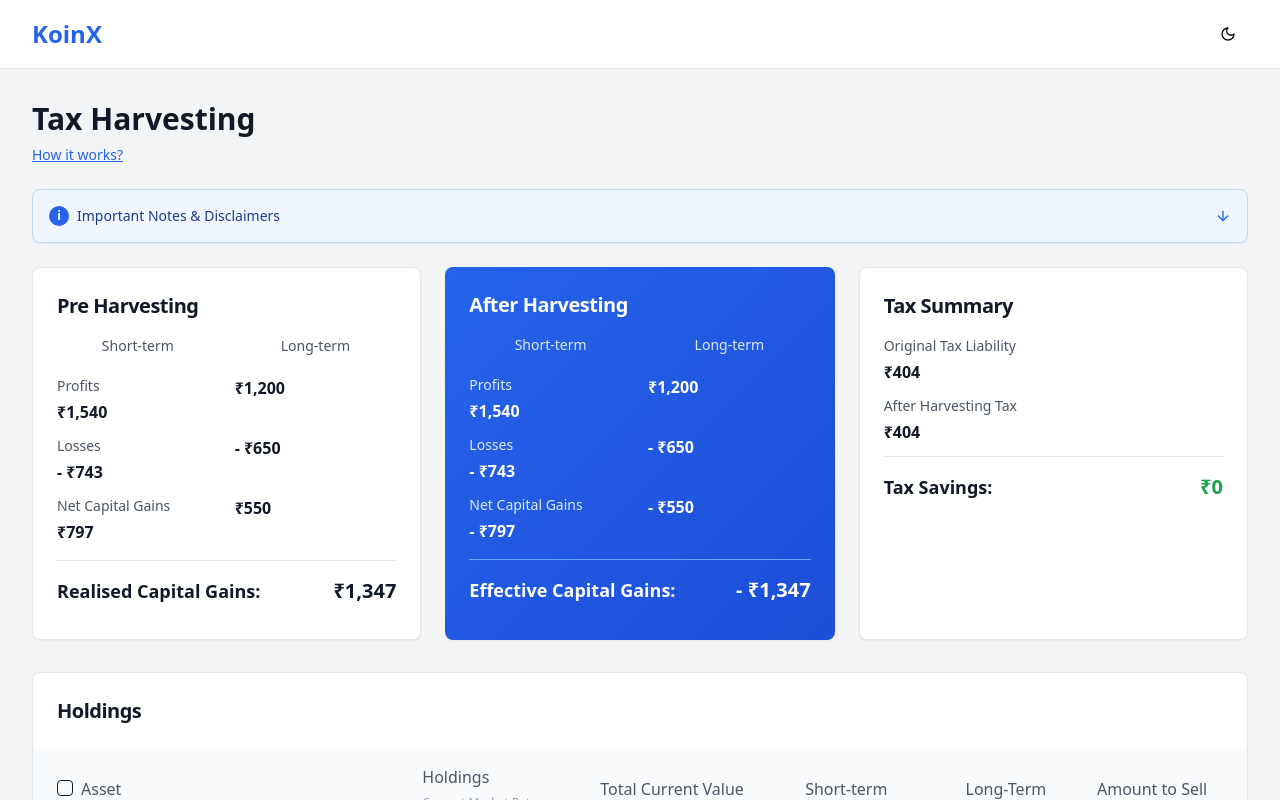
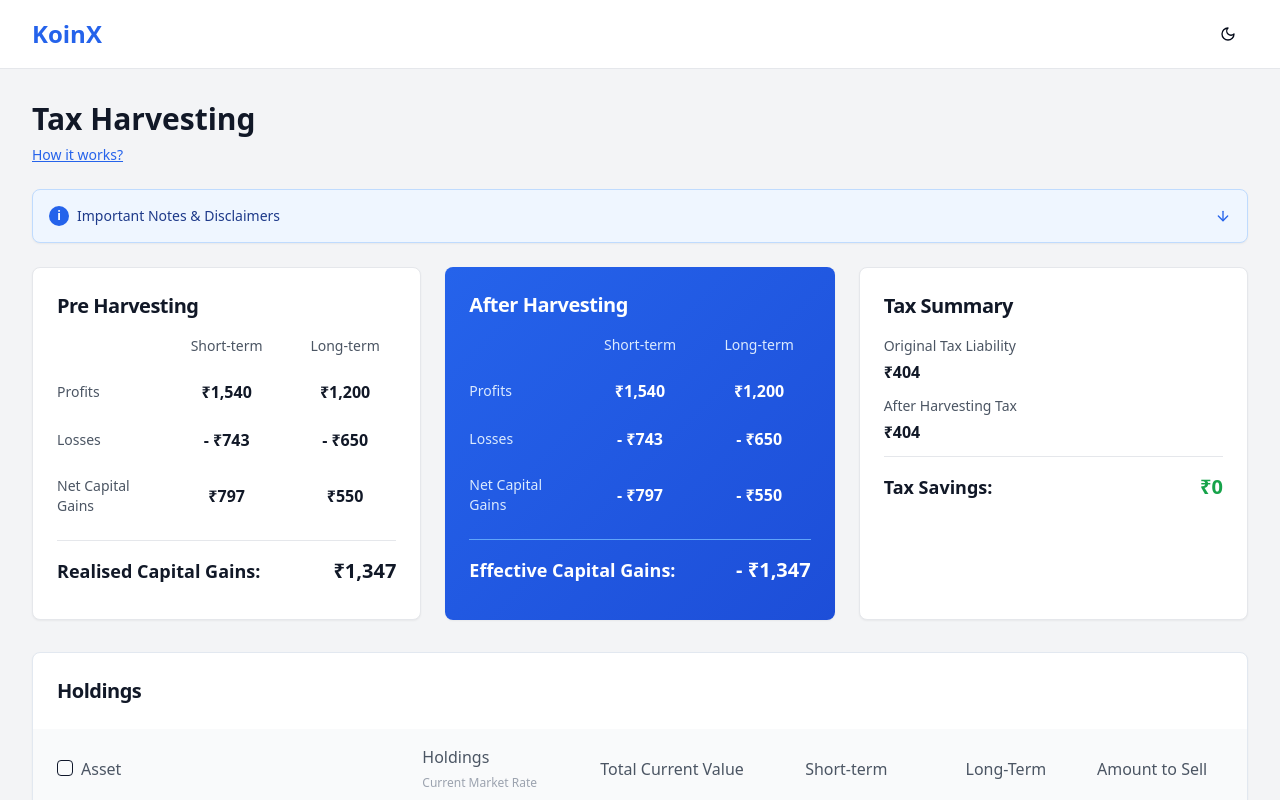
Before and after one commit to 21daemon/asset-tax-balance, a React (Vite) app: page / in a window 1280 px wide. Shown: the top 800 px of the page. Built offline with nearby package versions, Linux system fonts and the light colour scheme.

Commit message:
Refactor: Make cards three columns
Restructured the layout of the cards to display in three columns for improved visual presentation.

```diff
--- a/src/components/CapitalGainsCards.tsx
+++ b/src/components/CapitalGainsCards.tsx
@@ -56,46 +56,29 @@ const CapitalGainsCards = () => {
         <CardHeader className="pb-4">
           <CardTitle className="text-xl font-semibold">Pre Harvesting</CardTitle>
         </CardHeader>
-        <CardContent className="space-y-4">
-          <div className="grid grid-cols-2 gap-4 text-sm">
-            <div className="text-center">
-              <div className="text-gray-600 dark:text-gray-300 mb-1">Short-term</div>
-            </div>
-            <div className="text-center">
-              <div className="text-gray-600 dark:text-gray-300 mb-1">Long-term</div>
-            </div>
+        <CardContent className="space-y-6">
+          <div className="grid grid-cols-3 gap-4 text-center">
+            <div className="text-gray-600 dark:text-gray-300 text-sm font-medium"></div>
+            <div className="text-gray-600 dark:text-gray-300 text-sm font-medium">Short-term</div>
+            <div className="text-gray-600 dark:text-gray-300 text-sm font-medium">Long-term</div>
           </div>
 
-          <div className="space-y-3">
-            <div className="grid grid-cols-2 gap-4">
-              <div>
-                <div className="text-gray-600 dark:text-gray-300 text-sm mb-1">Profits</div>
-                <div className="font-semibold">{formatCurrency(originalCapitalGains.stcg.profits)}</div>
-              </div>
-              <div>
-                <div className="font-semibold">{formatCurrency(originalCapitalGains.ltcg.profits)}</div>
-              </div>
-            </div>
+          <div className="grid grid-cols-3 gap-4 items-center">
+            <div className="text-gray-600 dark:text-gray-300 text-sm font-medium">Profits</div>
+            <div className="text-center font-semibold">{formatCurrency(originalCapitalGains.stcg.profits)}</div>
+            <div className="text-center font-semibold">{formatCurrency(originalCapitalGains.ltcg.profits)}</div>
+          </div>
 
-            <div className="grid grid-cols-2 gap-4">
-              <div>
-                <div className="text-gray-600 dark:text-gray-300 text-sm mb-1">Losses</div>
-                <div className="font-semibold">- {formatCurrency(originalCapitalGains.stcg.losses)}</div>
-              </div>
-              <div>
-                <div className="font-semibold">- {formatCurrency(originalCapitalGains.ltcg.losses)}</div>
-              </div>
-            </div>
+          <div className="grid grid-cols-3 gap-4 items-center">
+            <div className="text-gray-600 dark:text-gray-300 text-sm font-medium">Losses</div>
+            <div className="text-center font-semibold">- {formatCurrency(originalCapitalGains.stcg.losses)}</div>
+            <div className="text-center font-semibold">- {formatCurrency(originalCapitalGains.ltcg.losses)}</div>
+          </div>
 
-            <div className="grid grid-cols-2 gap-4">
-              <div>
-                <div className="text-gray-600 dark:text-gray-300 text-sm mb-1">Net Capital Gains</div>
-                <div className="font-semibold">{formatCurrency(originalNetSTCG)}</div>
-              </div>
-              <div>
-                <div className="font-semibold">{formatCurrency(originalNetLTCG)}</div>
-              </div>
-            </div>
+          <div className="grid grid-cols-3 gap-4 items-center">
+            <div className="text-gray-600 dark:text-gray-300 text-sm font-medium">Net Capital Gains</div>
+            <div className="text-center font-semibold">{formatCurrency(originalNetSTCG)}</div>
+            <div className="text-center font-semibold">{formatCurrency(originalNetLTCG)}</div>
           </div>
 
           <div className="pt-4 border-t border-gray-200 dark:border-gray-600">
@@ -112,46 +95,29 @@ const CapitalGainsCards = () => {
         <CardHeader className="pb-4">
           <CardTitle className="text-xl font-semibold">After Harvesting</CardTitle>
         </CardHeader>
-        <CardContent className="space-y-4">
-          <div className="grid grid-cols-2 gap-4 text-sm">
-            <div className="text-center">
-              <div className="text-blue-100 mb-1">Short-term</div>
-            </div>
-            <div className="text-center">
-              <div className="text-blue-100 mb-1">Long-term</div>
-            </div>
+        <CardContent className="space-y-6">
+          <div className="grid grid-cols-3 gap-4 text-center">
+            <div className="text-blue-100 text-sm font-medium"></div>
+            <div className="text-blue-100 text-sm font-medium">Short-term</div>
+            <div className="text-blue-100 text-sm font-medium">Long-term</div>
           </div>
 
-          <div className="space-y-3">
-            <div className="grid grid-cols-2 gap-4">
-              <div>
-                <div className="text-blue-100 text-sm mb-1">Profits</div>
-                <div className="font-semibold">{formatCurrency(currentCapitalGains.stcg.profits)}</div>
-              </div>
-              <div>
-                <div className="font-semibold">{formatCurrency(currentCapitalGains.ltcg.profits)}</div>
-              </div>
-            </div>
+          <div className="grid grid-cols-3 gap-4 items-center">
+            <div className="text-blue-100 text-sm font-medium">Profits</div>
+            <div className="text-center font-semibold">{formatCurrency(currentCapitalGains.stcg.profits)}</div>
+            <div className="text-center font-semibold">{formatCurrency(currentCapitalGains.ltcg.profits)}</div>
+          </div>
 
-            <div className="grid grid-cols-2 gap-4">
-              <div>
-                <div className="text-blue-100 text-sm mb-1">Losses</div>
-                <div className="font-semibold">- {formatCurrency(currentCapitalGains.stcg.losses)}</div>
-              </div>
-              <div>
-                <div className="font-semibold">- {formatCurrency(currentCapitalGains.ltcg.losses)}</div>
-              </div>
-            </div>
+          <div className="grid grid-cols-3 gap-4 items-center">
+            <div className="text-blue-100 text-sm font-medium">Losses</div>
+            <div className="text-center font-semibold">- {formatCurrency(currentCapitalGains.stcg.losses)}</div>
+            <div className="text-center font-semibold">- {formatCurrency(currentCapitalGains.ltcg.losses)}</div>
+          </div>
 
-            <div className="grid grid-cols-2 gap-4">
-              <div>
-                <div className="text-blue-100 text-sm mb-1">Net Capital Gains</div>
-                <div className="font-semibold">- {formatCurrency(Math.abs(currentNetSTCG))}</div>
-              </div>
-              <div>
-                <div className="font-semibold">- {formatCurrency(Math.abs(currentNetLTCG))}</div>
-              </div>
-            </div>
+          <div className="grid grid-cols-3 gap-4 items-center">
+            <div className="text-blue-100 text-sm font-medium">Net Capital Gains</div>
+            <div className="text-center font-semibold">- {formatCurrency(Math.abs(currentNetSTCG))}</div>
+            <div className="text-center font-semibold">- {formatCurrency(Math.abs(currentNetLTCG))}</div>
           </div>
 
           <div className="pt-4 border-t border-blue-400">
@@ -170,7 +136,7 @@ const CapitalGainsCards = () => {
         </CardContent>
       </Card>
 
-      {/* Third Card - Summary or Additional Info */}
+      {/* Third Card - Tax Summary */}
       <Card className="bg-white dark:bg-gray-800 text-gray-900 dark:text-white border border-gray-200 dark:border-gray-700">
         <CardHeader className="pb-4">
           <CardTitle className="text-xl font-semibold">Tax Summary</CardTitle>
```
